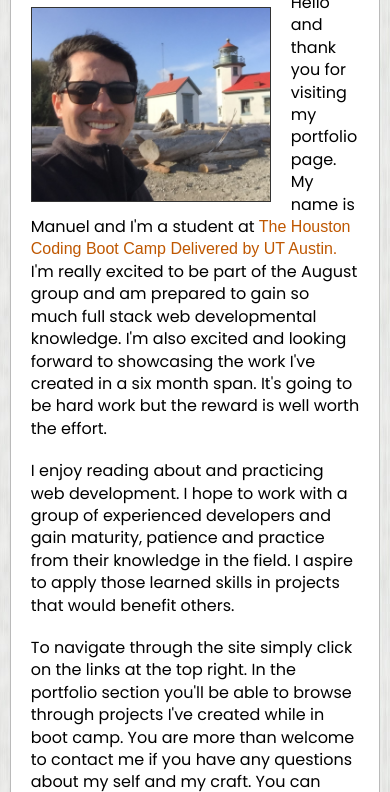
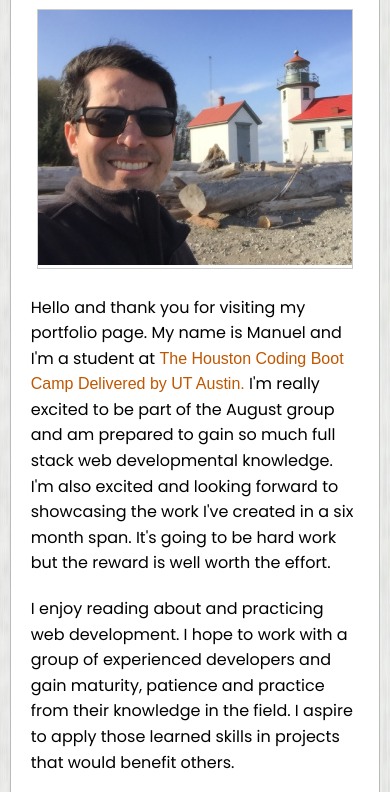
Before and after one commit to Manuel-Padilla/Responsive-Portfolio, a plain HTML site: page index.html in a window 390 px wide. Shown: the part 252-1044 px from the top of the page. Drawn offline with Linux system fonts and the light colour scheme.

Commit message:
Add updated files for submission

```diff
--- a/assets/css/style.css
+++ b/assets/css/style.css
@@ -31,7 +31,7 @@ p {
     line-height: 140%;
 }
 
-/* Masthead */
+/* General Masthead */
 
 #masthead {
     position: fixed;
@@ -91,15 +91,7 @@ nav a#active {
     color: #ffffff;
 }
 
-/* Content */
-
-main .container {
-    padding: 20px;
-    width: 100%;
-    max-width: 960px;
-    margin: 0 auto;
-    clear: both;
-  }
+/* index.html-Content */
 
 #main-container {
     background: #fff;
@@ -109,7 +101,25 @@ main .container {
     margin: 0 auto;
     clear: both;
     margin-top: 100px;
-    padding-top: 0px;
+    padding: 20px;
+}
+
+.profile-image {
+    max-width: 15rem;
+    border: .5px solid #333;
+    height: auto;
+    padding: 0;
+    float: left;
+    margin-right: 20px;
+}
+
+.bio {
+    width: 70%;
+    float: left;
+}
+
+.bio p:first-child {
+    margin-top: 0px;
 }
 
 .container a {
@@ -122,7 +132,7 @@ main .container {
     font-family: Arial, Helvetica, sans-serif;
 }
 
-/* Gallery */
+/* portfolio.html-Gallery */
 
 div.gallery {
     border: 1px solid #ccc;
@@ -149,7 +159,14 @@ div.desc {
     margin-bottom: 15px;
 }
 
-/* Contact */
+/* contact.html-Contact */
+
+.form-container {
+    width: 100%;
+    max-width: 960px;
+    margin: 0 auto;
+    clear: both;
+}
 
 form label {
     display: block;
@@ -181,17 +198,7 @@ input[type=submit] {
     border: none;
 }
 
-/* Profile Image*/
-
-.profile-image {
-    max-width: 15rem;
-    border: .5px solid #333;
-    height: auto;
-    padding: 0;
-    float: left;
-    margin-right: 20px;
-    margin-top: 15px;
-}
+/* Footer */
 
 .footer {
     position: absolute;
@@ -233,8 +240,6 @@ Responsive layout - Media Queries
 }
 
 
-
-
 /**************
     768px
 ***************/
@@ -251,15 +256,29 @@ Responsive layout - Media Queries
     #main-container {
         max-width: 95%;
       }
+
+    .bio {
+        padding-top: 10px;
+        width: 100%;
+        float: left;
     }
 
-
+    .bio p {
+        font-size: 1.0rem;
+        text-align: left;
+        line-height: 1.6;
+    }
+}
 
 
 /**************
     640px
 ***************/
 @media screen and (max-width: 640px) {
+    #masthead {
+        position: static;
+    }
+
     .container {
         width: 100%;
     }
@@ -276,8 +295,25 @@ Responsive layout - Media Queries
     }
 
     #main-container {
-        margin-top: 170px;
+        margin-top: 0px;
         max-width: 95%;
+      }
+
+    .profile-image {
+        max-width: 16.2rem;
+        margin-right: 0px;
+    }
+
+    .bio {
+        padding-top: 20px;
+        width: 100%;
+        float: left;
+    }
+
+    .bio p {
+        font-size: 1.0rem;
+        text-align: left;
+        line-height: 1.6;
     }
 
     .responsive {
--- a/index.html
+++ b/index.html
@@ -31,18 +31,24 @@
 
         <div class="container">
 
-            <div class="header">
-                <h1>About Me</h1>
+            <h1>About Me</h1>
+
+            <div class="responsive">
+                <div class="gallery">
+                    <a target="_blank" href="#">
+                    <img src="assets/images/lighthouse.JPG" alt="Profile Image">
+                    </a>
+                </div>
             </div>
 
-            <div class="bio">
-            <img class="profile-image" src="assets/images/lighthouse.JPG" alt="Profile Image">
+            <div id="#" class="bio">
+                <p>Hello and thank you for visiting my portfolio page. My name is Manuel and I'm a student at <a href="https://houston.codingbootcamp.utexas.edu/" alt="Houston Coding Boot Camp UT Austin website" target="_blank"><span id="school">The Houston Coding Boot Camp Delivered by UT Austin.</span></a> I'm really excited to be part of the August group and am prepared to gain so much full stack web developmental knowledge. I'm also excited and looking forward to showcasing the work I've created in a six month span. It's going to be hard work but the reward is well worth the effort.</p>
 
-            <p>Hello and thank you for visiting my portfolio page. My name is Manuel and I'm a student at <a href="https://houston.codingbootcamp.utexas.edu/" alt="Houston Coding Boot Camp UT Austin website" target="_blank"><span id="school">The Houston Coding Boot Camp Delivered by UT Austin.</span></a> I'm really excited to be part of the August group and am prepared to gain so much full stack web developmental knowledge. I'm also excited and looking forward to showcasing the work I've created in a six month span. It's going to be hard work but the reward is well worth the effort.</p>
+                <p>I enjoy reading about and practicing web development. I hope to work with a group of experienced developers and gain maturity, patience and practice from their knowledge in the field. I aspire to apply those learned skills in projects that would benefit others.</p>
 
-            <p>I enjoy reading about and practicing web development. I hope to work with a group of experienced developers and gain maturity, patience and practice from their knowledge in the field. I aspire to apply those learned skills in projects that would benefit others.</p>
+                <p>To navigate through the site simply click on the links at the top right. In the portfolio section you'll be able to browse through projects I've created while in boot camp. You are more than welcome to contact me if you have any questions about my self and my craft. You can easily reach me by clicking on the contact tab and from there you will be able to send me an email.</p>
 
-            <p>To navigate through the site simply click on the links at the top right. In the portfolio section you'll be able to browse through projects I've created while in boot camp. You are more than welcome to contact me if you have any questions about my self and my craft. You can easily reach me by clicking on the contact tab and from there you will be able to send me an email.</p>
+                <p><a href="#">Back to top</a></p>
             </div>
 
         </div>
```
Also changed, not shown: contact.html (+1 -1 lines). Lines whose indentation alone changed are shown as unchanged.
